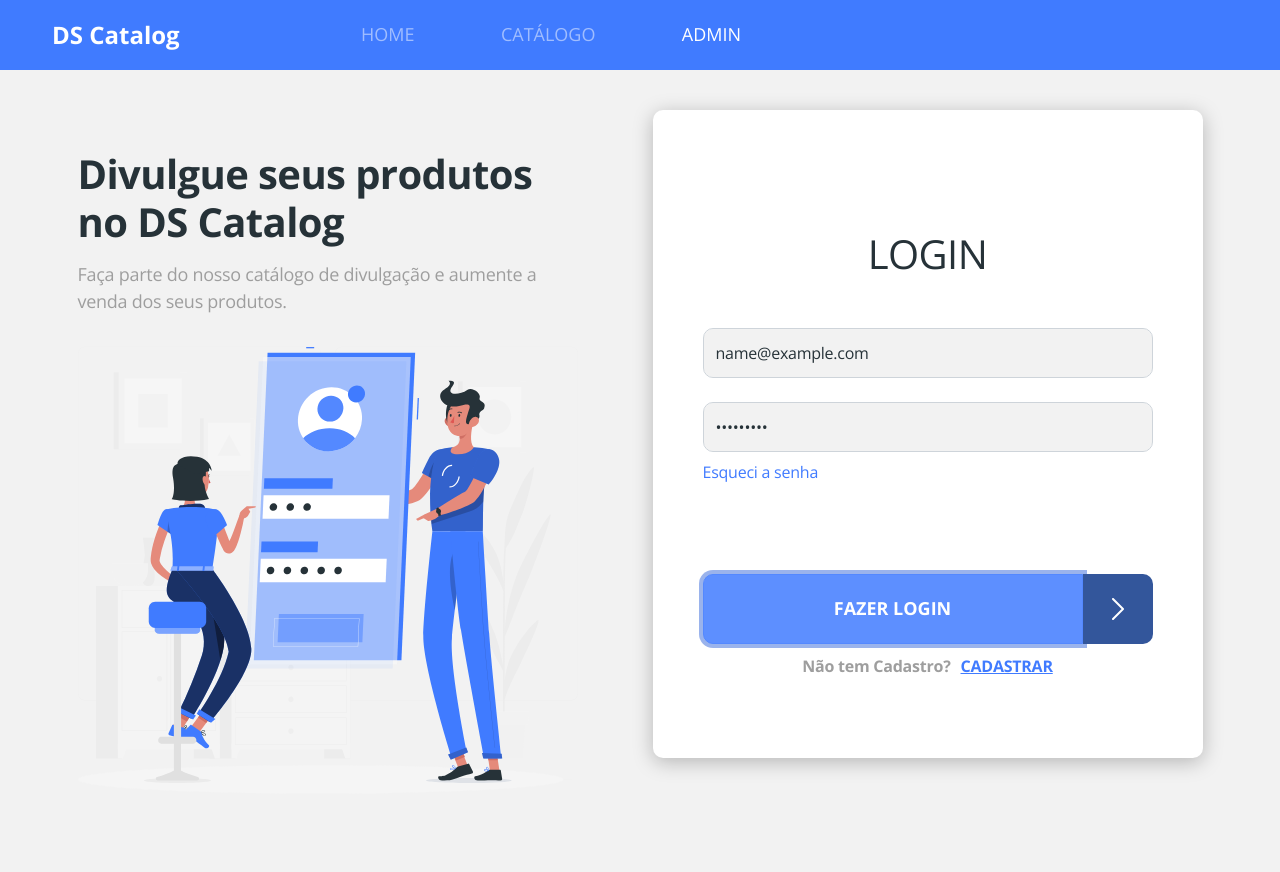
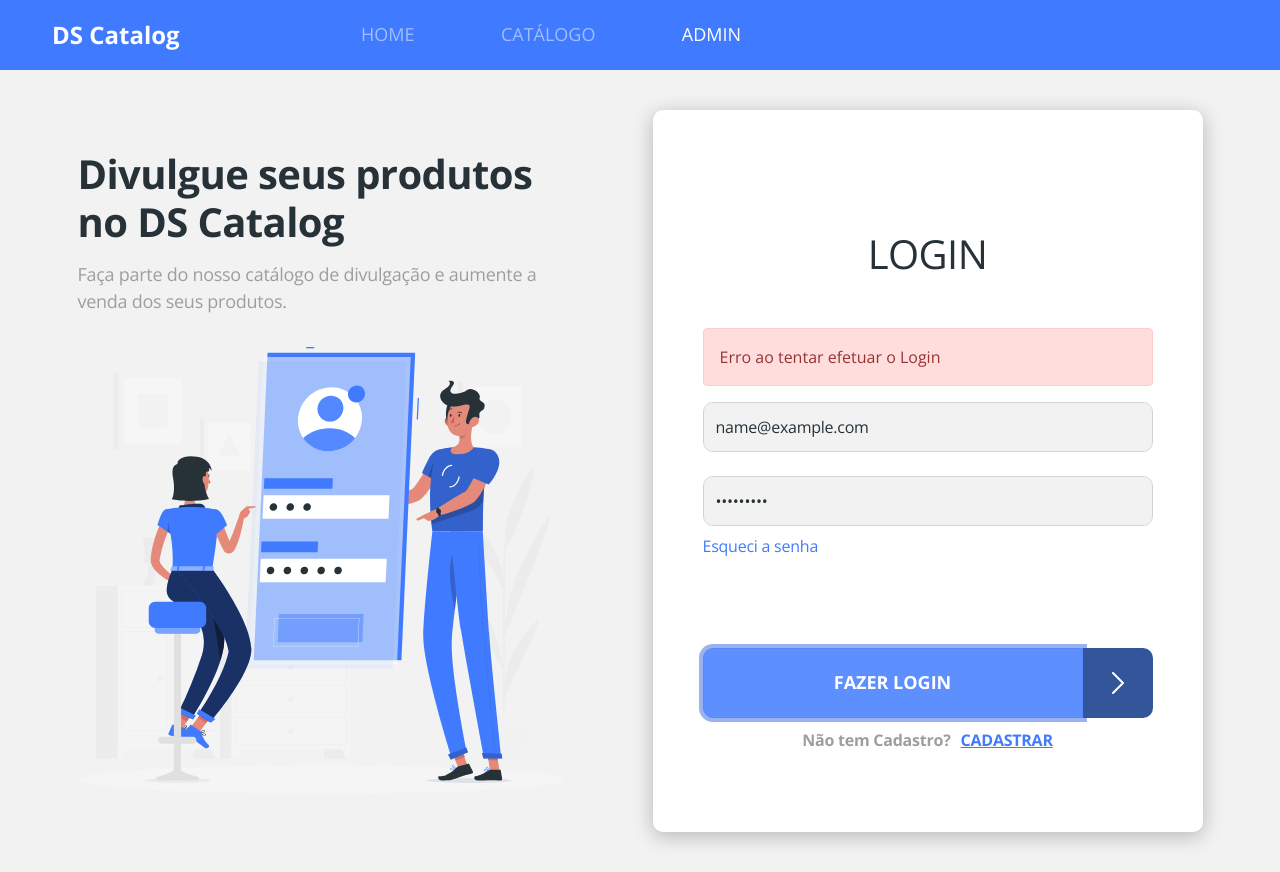
Before and after one commit to WallaceSantosdeOliveira/DSCatalog, a React (Create React App) app in the folder frontweb1/: page /admin/auth/login in a window 1280 px wide. Both pictures are taken after typing "name@example.com", "Sample123" into the empty fields and a click on the button "FAZER LOGIN". Before the commit the page ends 850 px from the top, so only its background shows below. Built offline with nearby package versions, Linux system fonts and the light colour scheme; no server answers.

Commit message:
Manual error handling

```diff
--- a/frontweb1/src/assets/styles/custom.scss
+++ b/frontweb1/src/assets/styles/custom.scss
@@ -1,5 +1,6 @@
 $theme-colors: (
   'primary': #407bff,
+  'danger': #ff5555
 );
 
 $body-bg: #f2f2f2;
--- a/frontweb1/src/pages/Admin/Auth/Login/index.tsx
+++ b/frontweb1/src/pages/Admin/Auth/Login/index.tsx
@@ -2,23 +2,28 @@ import { Link } from 'react-router-dom';
 import ButtonIcon from 'components/ButtonIcon';
 import { useForm } from 'react-hook-form';
 import { requestBackendLogin } from 'util/requests';
+import { useState } from 'react';
+
 import './styles.css';
-
 
 type FormData = {
   username: string;
   password: string;
-}
+};
 
 const Login = () => {
+  const [hasError, setHasError] = useState(false);
+
   const { register, handleSubmit } = useForm<FormData>();
 
-  const onSubmit = (formData : FormData) => {
+  const onSubmit = (formData: FormData) => {
     requestBackendLogin(formData)
-    .then(response => {
-      console.log('SUCESSO', response);
-    })
-      .catch(error=> {
+      .then((response) => {
+        setHasError(false);
+        console.log('SUCESSO', response);
+      })
+      .catch((error) => {
+        setHasError(true);
         console.log('ERRO', error);
       });
   };
@@ -26,6 +31,11 @@ const Login = () => {
   return (
     <div className="base-card login-card">
       <h1>LOGIN</h1>
+      {hasError && (
+        <div className="alert alert-danger">
+          Erro ao tentar efetuar o Login
+        </div>
+      )}
       <form onSubmit={handleSubmit(onSubmit)}>
         <div className="mb-4">
           <input
@@ -60,5 +70,5 @@ const Login = () => {
       </form>
     </div>
   );
-}
+};
 export default Login;
```
